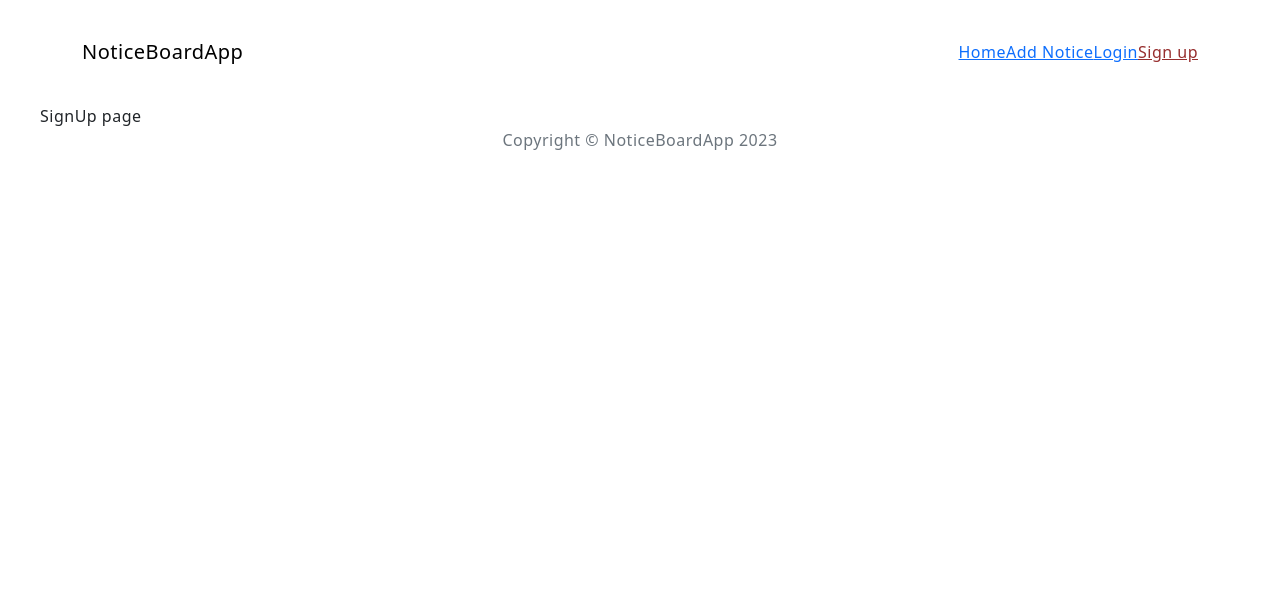
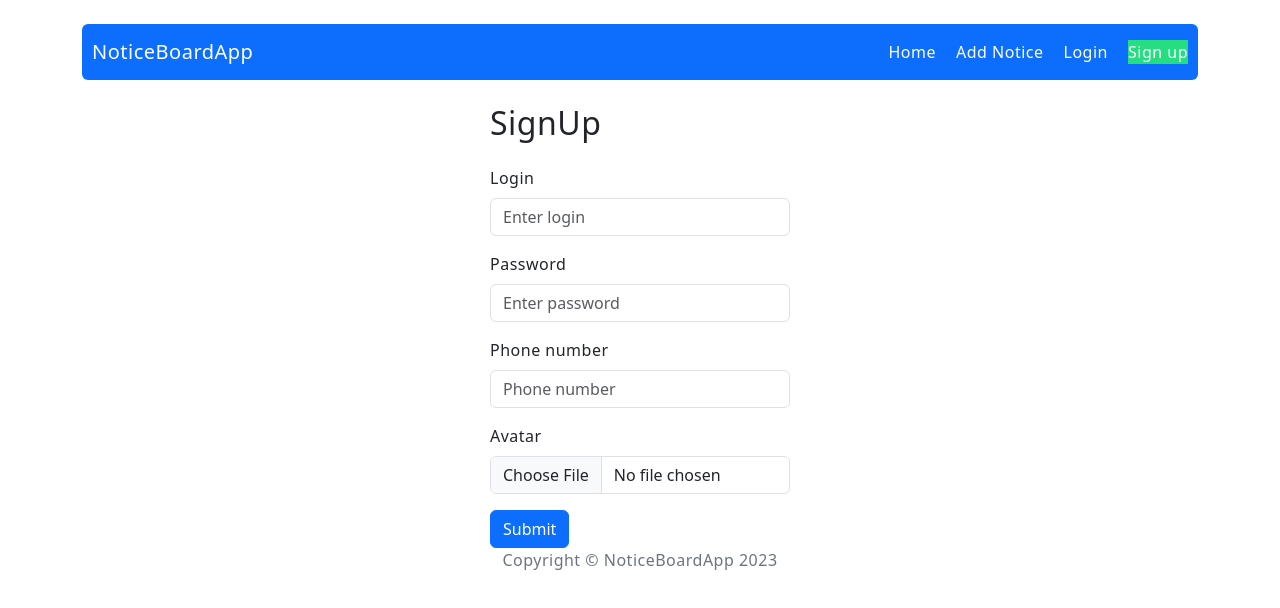
Before and after one commit to karollion/Notice_Board_Fullstack, a React (Create React App) app in the folder client/: page /signup in a window 1280 px wide. Shown: the top 608 px of the page. Built offline with nearby package versions, Linux system fonts and the light colour scheme; no server answers.

Commit message:
Add sign up page to client

```diff
--- a/client/src/App.js
+++ b/client/src/App.js
@@ -1,18 +1,22 @@
 import { Routes, Route } from 'react-router-dom';
+import { fetchNotices } from './redux/noticesRedux';
+import { useDispatch } from 'react-redux';
+import { useEffect } from 'react';
 import Container from './components/common/container/Container';
-import WrongPage from './components/pages/WrongPage/WrongPage';
 import NavBar from './components/views/NavBar/NavBar';
+import Footer from './components/views/Footer/Footer';
+
+// Import pages
 import Home from './components/pages/Home/Home';
 import AddNotice from './components/pages/AddNotice/AddNotice';
 import EditNotice from './components/pages/EditNotice/EditNotice';
+import DeleteNotice from './components/pages/DeleteNotice/DeleteNotice';
 import Notice from './components/pages/Notice/Notice';
 import SearchedNotice from './components/pages/SearchedNotice/SearchedNotice';
 import Login from './components/pages/Login/Login';
 import SignUp from './components/pages/SignUp/SignUp';
-import Footer from './components/views/Footer/Footer';
-import { fetchNotices } from './redux/noticesRedux';
-import { useDispatch } from 'react-redux';
-import { useEffect } from 'react';
+import Logout from './components/pages/Logout/Logout';
+import WrongPage from './components/pages/WrongPage/WrongPage';
 
 function App() {
   const dispatch = useDispatch();
@@ -25,11 +29,13 @@ function App() {
         <Routes>
           <Route path="/" element={<Home/>} />
           <Route path="/notice/:id" element={<Notice/>} />
-          <Route path="/addNotice" element={<AddNotice/>} />
-          <Route path="/editNotice/:id" element={<EditNotice/>} />
+          <Route path="/notice/addNotice" element={<AddNotice/>} />
+          <Route path="/notice/editNotice/:id" element={<EditNotice/>} />
+          <Route path="/notice/deleteNotice/:id" element={<DeleteNotice/>} />
           <Route path="/searchedNotice/:phase" element={<SearchedNotice/>} />
           <Route path="/login" element={<Login/>} />
           <Route path="/signup" element={<SignUp/>} />
+          <Route path="/logout" element={<Logout/>} />
           <Route path="*" element={<WrongPage/>} />
         </Routes>
       </Container>
--- a/client/src/components/features/SearchForm copy/SearchForm.js
+++ b/client/src/components/features/SearchForm/SearchForm.js
@@ -1,7 +1,7 @@
 import { Form, Button } from "react-bootstrap";
 import { useState } from 'react';
 import { useForm } from "react-hook-form";
-import { useNavigate, Navigate } from "react-router-dom";
+import { useNavigate } from "react-router-dom";
 
 const SearchForm = () => {
   const navigate = useNavigate();
--- /dev/null
+++ b/client/src/components/pages/DeleteNotice/DeleteNotice.js
@@ -0,0 +1,13 @@
+import styles from './DeleteNotice.module.scss'
+
+const DeleteNotice = () => {
+  return (
+    <div className={styles.login}>
+      Delete this notice?
+
+      button
+    </div>
+  );
+};
+
+export default DeleteNotice;
--- a/client/src/components/pages/Home/Home.js
+++ b/client/src/components/pages/Home/Home.js
@@ -1,11 +1,9 @@
 //import styles from './Home.module.scss';
 import { useSelector } from 'react-redux';
-import { Link } from 'react-router-dom';
-import { Button } from 'react-bootstrap';
 import Spinner from 'react-bootstrap/Spinner';
 import { getIsLoading } from '../../../redux/isLoadingRedux';
 import { getAllNotices } from '../../../redux/noticesRedux';
-import SearchForm from '../../features/SearchForm copy/SearchForm';
+import SearchForm from '../../features/SearchForm/SearchForm';
 
 const Home = () => {
   const notices = useSelector(state => getAllNotices(state));
@@ -14,11 +12,6 @@ const Home = () => {
   return (
     <div >
       <SearchForm />
-      <div className='d-flex justify-content-between mt-4 mb-4'>
-
-        <h2>All Notices</h2>
-        <Button variant="outline-info" as={Link} to={`/searchedNotice/${"blablabla"}`}>Search</Button>
-      </div>
       {notices.length === 0 && !isLoading && <p>No notices</p>}
       {isLoading && <Spinner animation='border' variant='primary' />}
       {!isLoading && <p>Notices</p>}
--- /dev/null
+++ b/client/src/components/pages/Logout/Logout.js
@@ -0,0 +1,11 @@
+import styles from './Logout.module.scss'
+
+const Logout = () => {
+  return (
+    <div className={styles.login}>
+      You are succes logout
+    </div>
+  );
+};
+
+export default Logout;
--- a/client/src/components/pages/SignUp/SignUp.js
+++ b/client/src/components/pages/SignUp/SignUp.js
@@ -1,10 +1,125 @@
-import styles from './SignUp.module.scss'
+//import styles from './SignUp.module.scss'
+import { Alert, Button, Form, Spinner } from 'react-bootstrap';
+import { useState } from 'react';
+import { API_URL } from '../../../config';
 
 const SignUp = () => {
+
+  const [login, setLogin] = useState('');
+  const [password, setPassword] = useState('');
+  const [phone, setPhone] = useState('');
+  const [avatar, setAvatar] = useState(null);
+  const [status, setStatus] = useState(null); //null, 'loading', 'success', 'serverError', 'loginError'
+
+  const handleSubmit = e => {
+    e.preventDefault();
+
+    const fd = new FormData();
+    fd.append('login', login);
+    fd.append('password', password);
+    fd.append('phone', phone);
+    fd.append('avatar', avatar);
+
+    const options = {
+      method: 'POST',
+      body: fd
+    }
+
+    setStatus('loading');
+    fetch(`${API_URL}/auth/register`, options)
+      .then(res => {
+        if(res.status === 201) {
+          setStatus('success');
+        } else if (res.status === 400) {
+          setStatus('clientError');
+        } else if (res.status === 409) {
+          setStatus('loginError');
+        } else {
+          setStatus('serverError');
+        }
+      })
+      .catch(err => {
+        setStatus('serverError');
+      })
+  };
+
   return (
-    <div className={styles.signUp}>
-      SignUp page
-    </div>
+    <Form onSubmit={handleSubmit} className='col-12 col-sm-3 mx-auto'>
+      <h2 className='my-4'>SignUp</h2>
+
+      {status === 'success' && (
+        <Alert variant='success'>
+          <Alert.Heading>Succes!</Alert.Heading>
+          <p>You have been successfully registered! You can now log in.</p>
+        </Alert>
+      )}
+
+      {status === 'serverError' && (
+        <Alert variant='danger'>
+          <Alert.Heading>Something went wrong...</Alert.Heading>
+          <p>Unexpected error... Try again!</p>
+        </Alert>
+      )}
+
+      {status === 'clientError' && (
+        <Alert variant='danger'>
+          <Alert.Heading>No enough data</Alert.Heading>
+          <p>You have to fill all the fields.</p>
+        </Alert>
+      )}
+
+      {status === 'loginEror' && (
+        <Alert variant='warning'>
+          <Alert.Heading>Login alredy in use</Alert.Heading>
+          <p>You have to use other login.</p>
+        </Alert>
+      )}
+
+      {status === 'loading' && (
+        <Spinner animation='border' role='status' className='block mx-auto'>
+          <span className='visually-hidden'>Loading...</span>
+        </Spinner>
+      )}
+
+      <Form.Group className='mb-3' controlId='formLogin'>
+        <Form.Label>Login</Form.Label>
+        <Form.Control
+          type='text'
+          value={login}
+          onChange={e => setLogin(e.target.value)}
+          placeholder='Enter login' />
+      </Form.Group>
+
+      <Form.Group className='mb-3' controlId='formPassword'>
+        <Form.Label>Password</Form.Label>
+        <Form.Control
+          type='password'
+          value={password}
+          onChange={e => setPassword(e.target.value)}
+          placeholder='Enter password' />
+      </Form.Group>
+
+      <Form.Group className='mb-3' controlId='formPhone'>
+        <Form.Label>Phone number</Form.Label>
+        <Form.Control
+          type='tel'
+          value={phone}
+          onChange={e => setPhone(e.target.value)}
+          placeholder='Phone number' />
+      </Form.Group>
+
+      <Form.Group className='mb-3' controlId='formFile'>
+        <Form.Label>Avatar</Form.Label>
+        <Form.Control
+          type='file'
+          onChange={e => setAvatar(e.target.files[0])} />
+      </Form.Group>
+
+      <Button variant='primary' type='submit' >
+        Submit
+      </Button>
+
+    </Form>
   );
 };
 
--- a/client/src/components/views/NavBar/NavBar.js
+++ b/client/src/components/views/NavBar/NavBar.js
@@ -7,20 +7,20 @@ import { NavLink } from 'react-router-dom';
 const NavBar = () => {
 
     return (
-      <Navbar  variant="dark" expand="lg" className={`mt-4 mb-4 rounded ${styles.root}`}>
-        <Container>
+      <Container>
+        <Navbar  bg="primary" variant="dark" expand="lg" className={`mt-4 mb-4 rounded ${styles.root}`}>
             <Navbar.Brand className={styles.logo} as={NavLink} to="/"> NoticeBoardApp </Navbar.Brand>
             <Navbar.Toggle aria-controls="basic-navbar-nav" />
             <Navbar.Collapse id="basic-navbar-nav">
               <Nav className="ms-auto">
                 <NavLink className={({ isActive }) => isActive ? styles.linkActive : undefined} as={NavLink} to="/">Home</NavLink>
-                <NavLink className={({ isActive }) => isActive ? styles.linkActive : undefined} as={NavLink} to="/addNotice">Add Notice</NavLink>
+                <NavLink className={({ isActive }) => isActive ? styles.linkActive : undefined} as={NavLink} to="/notice/addNotice">Add Notice</NavLink>
                 <NavLink className={({ isActive }) => isActive ? styles.linkActive : undefined} as={NavLink} to="/login">Login</NavLink>
                 <NavLink className={({ isActive }) => isActive ? styles.linkActive : undefined} as={NavLink} to="/signup">Sign up</NavLink>
               </Nav>
             </Navbar.Collapse>
-          </Container>
-      </Navbar>
+        </Navbar>
+      </Container>
     );
 };
 
--- a/client/src/components/views/NavBar/NavBar.module.scss
+++ b/client/src/components/views/NavBar/NavBar.module.scss
@@ -1,12 +1,13 @@
 @import '../../../styles/settings.scss';
 
 .root {
-  color: #e7e4e4;
 
-  .logo {
-    color: #000000;
+  a {
+    color: $color-light;
+    text-decoration: none;
+    margin: 0 10px;
   }
   .linkActive {
-    color: #972e2e;
+    background: $color-success;
   }
 }
```
Also changed, not shown: client/src/components/pages/DeleteNotice/DeleteNotice.module.scss (added), client/src/components/pages/Logout/Logout.module.scss (added), 2 other files (tests, documents, lock files or other folders).
